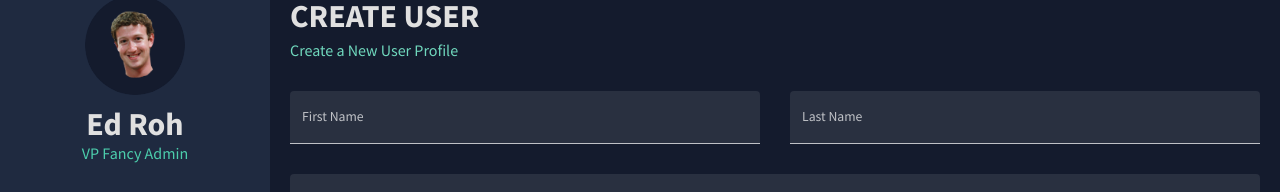
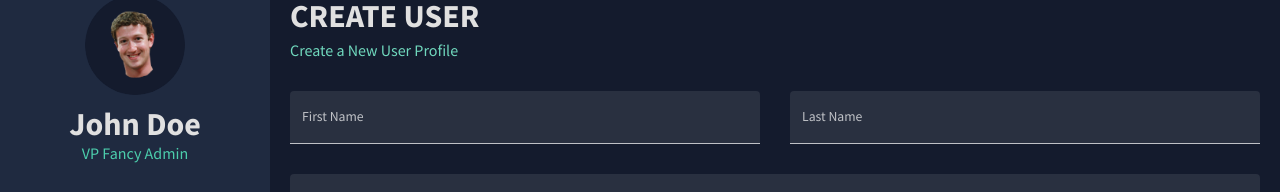
Before and after one commit to natalieagus/react-app-mui, a React (Create React App) app: page /form in a window 1280 px wide. Shown: the part 92-284 px from the top of the page. Built offline with nearby package versions, Linux system fonts and the light colour scheme.

Commit message:
style: change metadata

```diff
--- a/src/scenes/global/Sidebar.jsx
+++ b/src/scenes/global/Sidebar.jsx
@@ -111,7 +111,7 @@ const Sidebar = () => {
                   fontWeight="bold"
                   sx={{ m: "10px 0 0 0" }}
                 >
-                  Ed Roh
+                  John Doe
                 </Typography>
                 <Typography variant="h5" color={colors.greenAccent[500]}>
                   VP Fancy Admin
```
